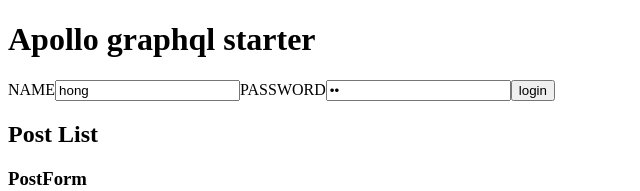
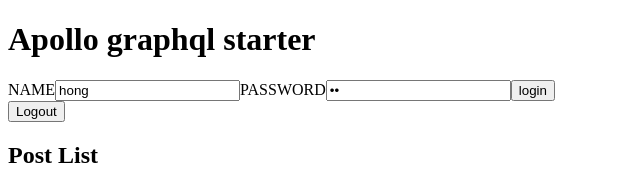
Before and after one commit to flamingotiger/apollo-graphql-client-starter, a React (Create React App) app: page / in a window 1280 px wide. Shown: the top 191 px of the page, without its empty margins (0-640 px from the left). Built offline with nearby package versions, Linux system fonts and the light colour scheme; no server answers.

Commit message:
Fix login

```diff
--- a/src/App.tsx
+++ b/src/App.tsx
@@ -2,16 +2,24 @@
 import Posts from "./components/Posts";
 import PostForm from "./components/PostForm";
 import Login from "./components/Login";
-import { useQuery } from "@apollo/react-hooks";
+import { useLazyQuery } from "@apollo/react-hooks";
 import { USER_ME } from "./schema/user";
 
 function App() {
-  const { data } = useQuery(USER_ME);
+  const [setUser, { data }] = useLazyQuery(USER_ME);
 
   return (
     <div className="App">
       <h1>Apollo graphql starter</h1>
-      {data ? data.name : <Login />}
+      {data ? data.name : <Login setUser={() => setUser()} />}
+      <button
+        type="button"
+        onClick={() => {
+          window.localStorage.removeItem("token");
+        }}
+      >
+        Logout
+      </button>
       <>
         <h2>Post List</h2>
         <PostForm />
--- a/src/components/Login.tsx
+++ b/src/components/Login.tsx
@@ -2,7 +2,7 @@
 import { useLazyQuery } from "@apollo/react-hooks";
 import { AUTH_LOGIN } from "../schema/user";
 
-const Login: React.FC = () => {
+const Login: React.FC<{ setUser: () => void }> = ({ setUser }) => {
   const [name, setName] = React.useState("hong");
   const [password, setPassword] = React.useState("pw");
   const [handleLogin, { data }] = useLazyQuery(AUTH_LOGIN, {
@@ -36,7 +36,7 @@
           setPassword(e.target.value)
         }
       />
-      <button>login</button>
+      <button type="submit">login</button>
     </form>
   );
 };
```
